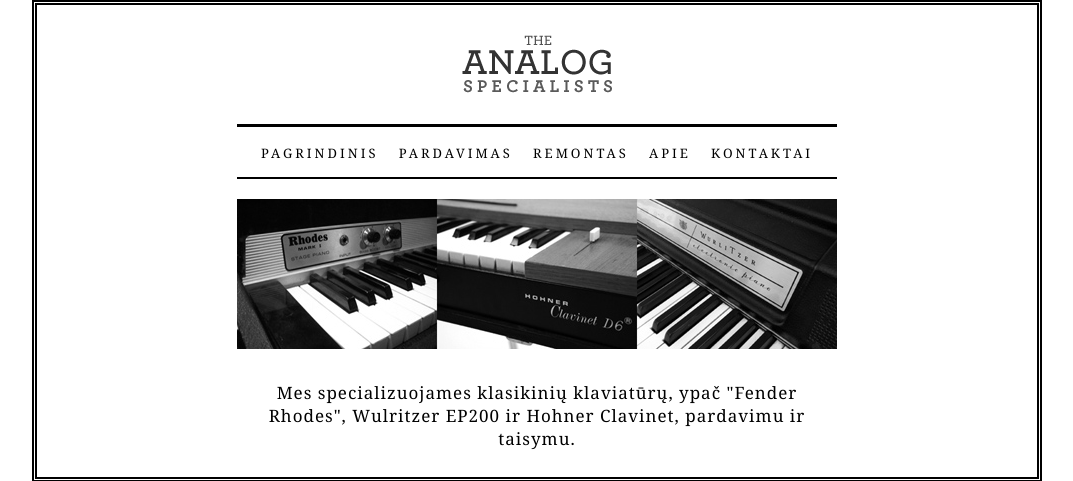
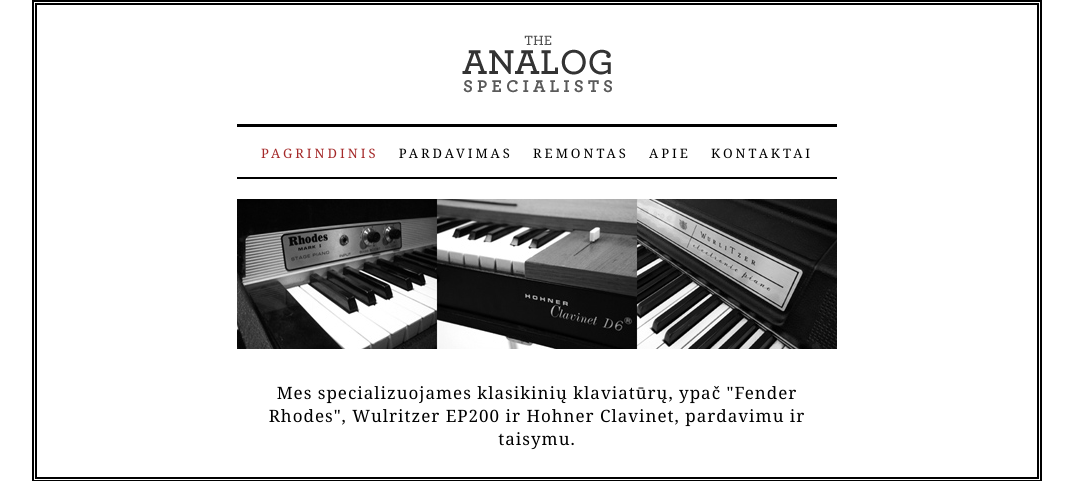
Before and after one commit to ZilvinasVCS/Namu_Darbai, a PHP site: page /CSS4/index.html in a window 1280 px wide, with the pointer over the restyled element. Shown: the top 481 px of the page, without its empty margins (103-1176 px from the left). Run offline with PHP 8.4, Linux system fonts and the light colour scheme.

Commit message:
CSS on Hover properties added

```diff
--- a/CSS4/css/styles.css
+++ b/CSS4/css/styles.css
@@ -37,6 +37,13 @@
     font-size: 13px;
 }
 
+ul li:hover {
+    color: brown;
+    -webkit-transition: width 2s; /* Safari */
+    transition: width 2s;
+    cursor: pointer;
+}
+
 p {
     letter-spacing: 1px;
     font-size: 17px;
```
